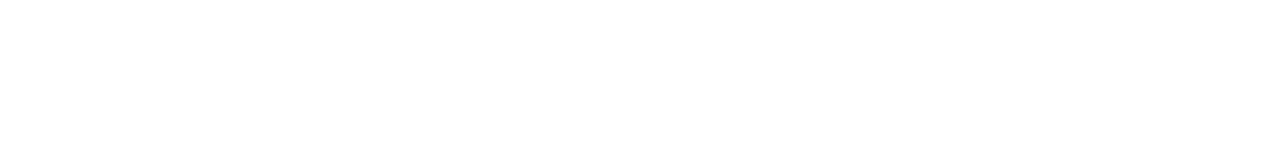
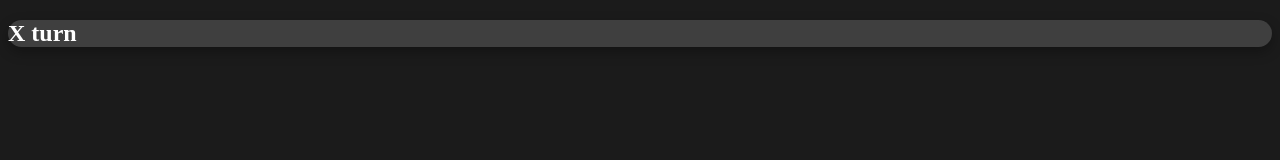
Before and after one commit to x414i/XO-Project, a plain HTML site: page index.html in a window 1280 px wide. Drawn offline with Linux system fonts and the light colour scheme.

Commit message:
insert Top Harder

```diff
--- a/index.html
+++ b/index.html
@@ -4,8 +4,22 @@
     <meta charset="UTF-8">
     <meta name="viewport" content="width=device-width, initial-scale=1.0">
     <title>Document</title>
+    <link rel="stylesheet" href="style.css">
 </head>
 <body>
+    <div id="all-content">
 
+        <div id="maincomtent">
+            <!-- TOP HEADER -->
+            <div id="header">
+                <div id="instruction">
+                    <h2>X turn</h2>
+                </div>
+            </div>
+            <!-- // TOP HEADER //-->
+
+        </div>
+
+    </div>
 </body>
 </html>
```
